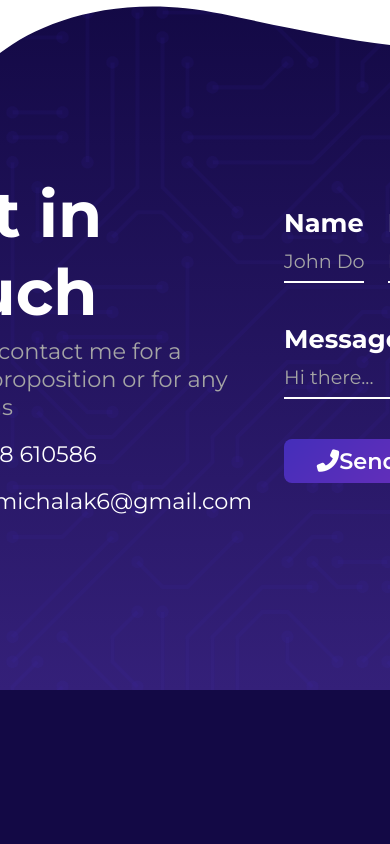
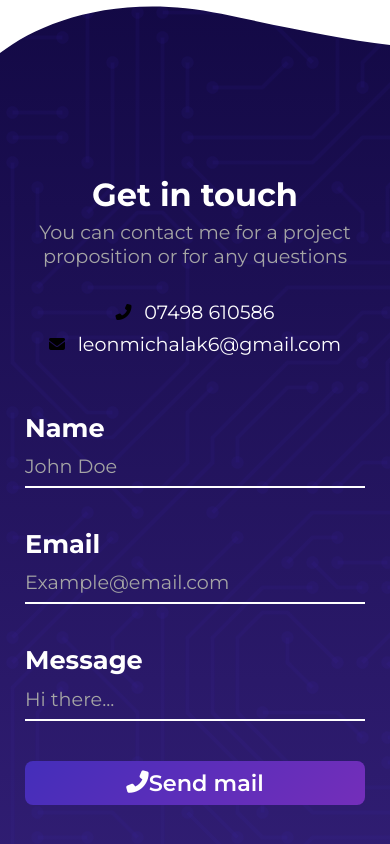
Before and after one commit to NinjaInShade/portfolio, a React (Create React App) app: page / in a window 390 px wide. Shown: the part 4628-5472 px from the top of the page. Before the commit the page ends 5318 px from the top, so only its background shows below. Built offline with nearby package versions, Linux system fonts and the light colour scheme.

Commit message:
Form responsive

```diff
--- a/src/components/pages/Home-contact.css
+++ b/src/components/pages/Home-contact.css
@@ -28,10 +28,13 @@
   padding: 25px;
   width: 100%;
   margin: 0 auto;
+  align-items: stretch !important;
   z-index: 5;
 }
 
 .home-contact-text {
+  flex-direction: column;
+  align-items: flex-start !important;
   flex: 1;
   padding-right: 1rem;
 }
@@ -47,18 +50,17 @@
   text-align: left;
 }
 
-.home-contact-text h2 {
+.home-contact-header {
   color: #fff;
   font-weight: 700;
   font-size: 4rem;
   margin-bottom: 0.4rem;
 }
 
-.home-contact-text p {
+.home-contact-lead {
   font-size: 1.4rem;
   color: #a5a5a5;
   max-width: 460px;
-  margin-bottom: auto;
 }
 
 .home-contact-media {
@@ -95,6 +97,10 @@
   font-size: 1.2rem;
 }
 
+.home-contact-media-container {
+  margin-top: auto;
+}
+
 .home-contact-form input::placeholder {
   color: #a5a5a5;
   font-size: 1.2rem;
@@ -122,9 +128,80 @@
   align-items: flex-start !important;
 }
 
+@media (max-width: 1200px) {
+  .home-contact-container {
+    flex-direction: column;
+  }
+
+  .home-contact-form {
+    padding: 0;
+  }
+
+  .home-contact-text {
+    align-items: center !important;
+    padding: 0;
+    margin-bottom: 3rem;
+  }
+
+  .home-contact-header,
+  .home-contact-lead {
+    text-align: center !important;
+    margin-left: auto;
+    max-width: none;
+  }
+
+  .home-contact-lead {
+    margin-bottom: 2rem;
+  }
+
+  .home-contact-form-top {
+    flex-direction: column;
+  }
+
+  .home-contact-form-top > div {
+    width: 100%;
+    margin-bottom: 2.5rem;
+    padding: 0;
+  }
+
+  .home-contact-form > div:nth-child(2) {
+    margin: 0 0 2.5rem 0;
+  }
+
+  .home-contact-media-container {
+    display: flex;
+    flex-wrap: wrap;
+  }
+
+  .home-contact-media-container > div {
+    padding: 0 1rem;
+    margin: 0 auto 0.5rem auto;
+  }
+
+  .home-contact-media p {
+    margin-left: 0.8rem;
+    word-break: break-all;
+  }
+}
+
 @media (max-width: 1400px) {
   .home-contact-wave {
     background: url("../../assets/images/project-wave-top-2.svg") no-repeat;
     top: -20px;
   }
 }
+
+@media (max-width: 500px) {
+  .home-contact-header {
+    font-size: 2rem;
+  }
+
+  .home-contact-lead {
+    font-size: 1.2rem;
+  }
+
+  .home-contact-media p,
+  .home-contact-media svg {
+    font-size: 1.2rem;
+  }
+}
--- a/src/components/pages/Home.js
+++ b/src/components/pages/Home.js
@@ -73,9 +73,10 @@ export default function Home() {
       </section>
       <section className="home-contact flex">
         <div className="home-contact-container flex">
-          <div className="home-contact-text">
-            <h2>Get in touch</h2>
-            <p>You can contact me for a project proposition or for any questions</p>
+          <div className="home-contact-text flex">
+            <h2 className="home-contact-header">Get in touch</h2>
+            <p className="home-contact-lead">You can contact me for a project proposition or for any questions</p>
+            <div className="home-contact-media-container">
               <div className="home-contact-media flex">
                 <i className="fas fa-phone-alt"></i>
                 <p>07498 610586</p>
@@ -83,6 +84,7 @@ export default function Home() {
               <div className="home-contact-media flex">
                 <i className="fas fa-envelope"></i>
                 <p>leonmichalak6@gmail.com</p>
+              </div>
             </div>
           </div>
           <form className="home-contact-form">
```
Also changed, not shown: 1 other file (tests, documents, lock files or other folders). Lines whose indentation alone changed are shown as unchanged.
